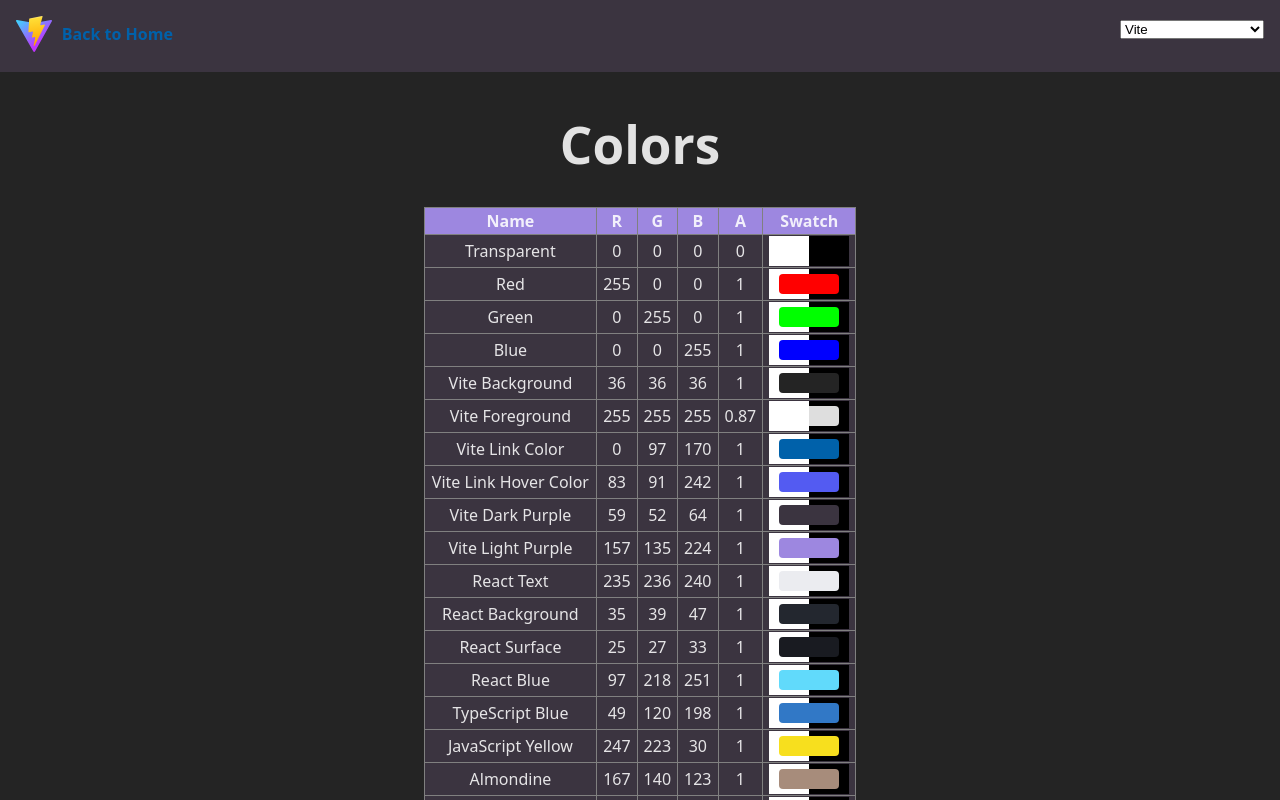
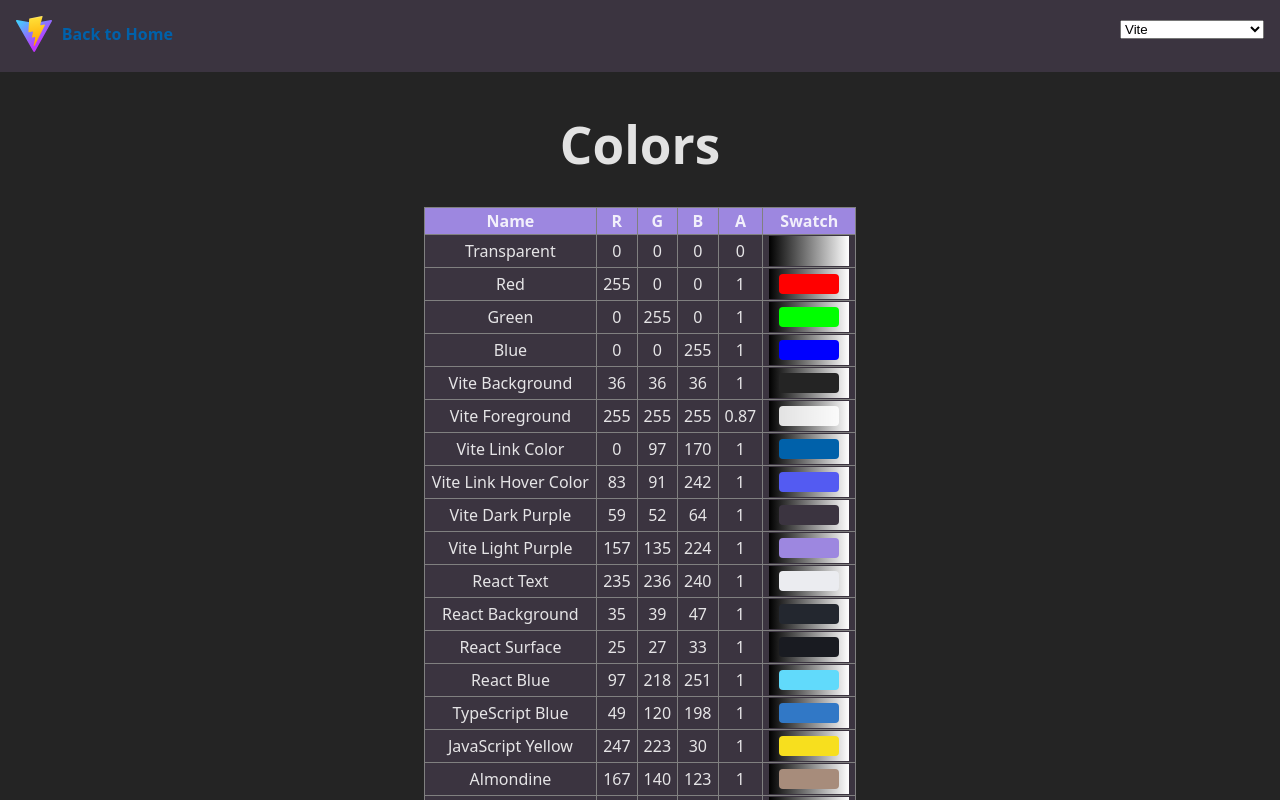
Before and after one commit to brobinson9999/work-friendly, a React (Vite) app in the folder web/: page /#/colors in a window 1280 px wide. Shown: the top 800 px of the page. Built offline with nearby package versions, Linux system fonts and the light colour scheme.

Commit message:
Change color-swatch to a gradient instead of half-white and half-black.

```diff
--- a/web/src/components/color-swatch.tsx
+++ b/web/src/components/color-swatch.tsx
@@ -14,28 +14,9 @@
         position: "relative",
         width: "80px",
         height: "30px",
+        background: "linear-gradient(to right, black, white)",
       }}
     >
-      <div
-        style={{
-          position: "absolute",
-          top: 0,
-          left: 0,
-          width: "50%",
-          height: "100%",
-          backgroundColor: "white",
-        }}
-      ></div>
-      <div
-        style={{
-          position: "absolute",
-          top: 0,
-          right: 0,
-          width: "50%",
-          height: "100%",
-          backgroundColor: "black",
-        }}
-      ></div>
       <div
         style={{
           backgroundColor: color.rgbaString,
```
